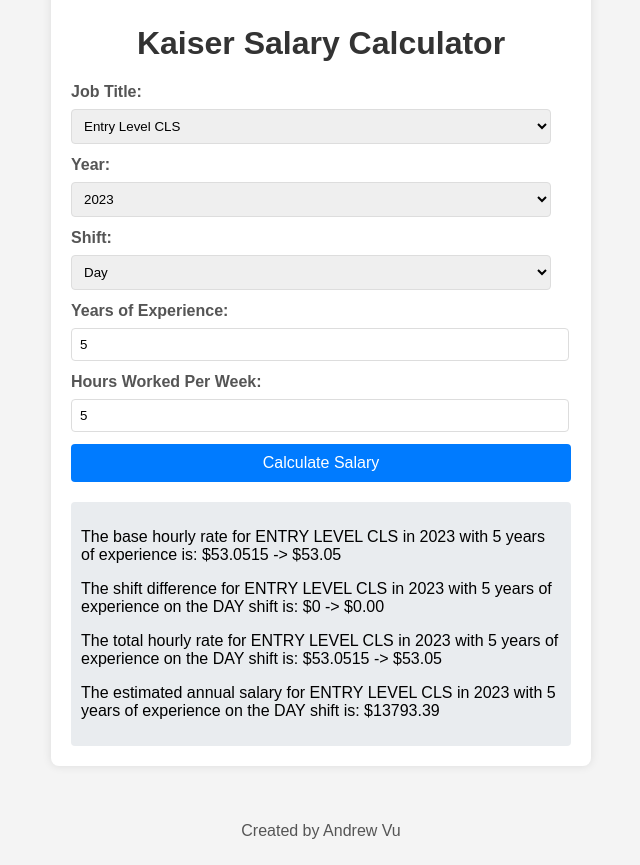
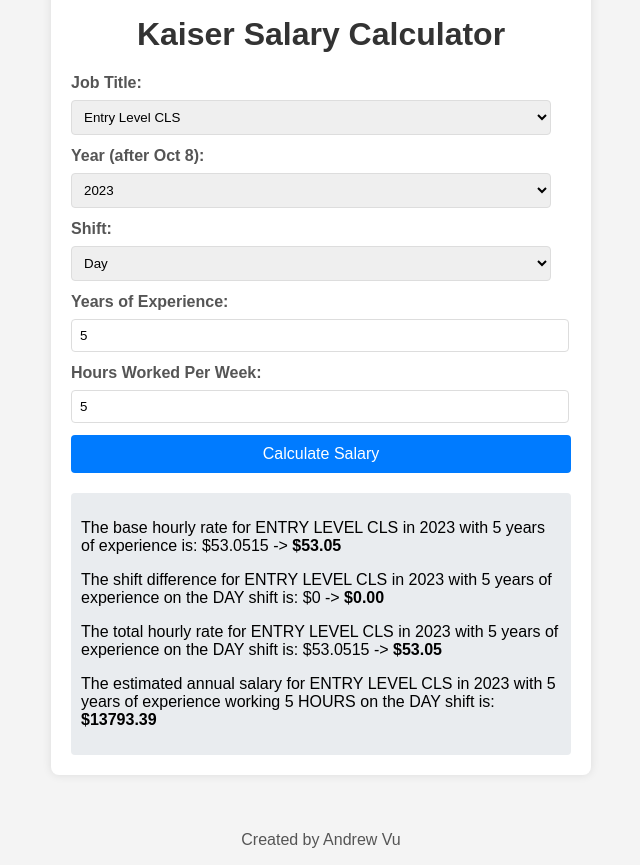
Before and after one commit to andrewkvu/kaiser-salary-calculator, a plain HTML site: page index.html in a window 1280 px wide. Both pictures are taken after typing "5", "5" into the empty fields and a click on the button "Calculate Salary". Shown: the whole page, without its empty margins (319-959 px from the left). Drawn offline with Linux system fonts and the light colour scheme.

Commit message:
formatting page

```diff
--- a/index.html
+++ b/index.html
@@ -83,7 +83,7 @@
             <option value="medical lab technician">Medical Lab Technician</option>
         </select>
 
-        <label for="year">Year:</label>
+        <label for="year">Year (after Oct 8):</label>
         <select id="year">
             <option value="2023">2023</option>
             <option value="2024">2024</option>
--- a/script.js
+++ b/script.js
@@ -445,9 +445,9 @@
     const annualSalary = (shiftDiffHourlyRate) * hours * 52;
 
     document.getElementById("output").innerHTML = `
-        <p>The base hourly rate for ${jobTitle.toUpperCase()} in ${year} with ${yearsOfExperience} years of experience is: $${baseHourlySalary} -> $${baseHourlySalary.toFixed(2)}</p>
-        <p>The shift difference for ${jobTitle.toUpperCase()} in ${year} with ${yearsOfExperience} years of experience on the ${shift.toUpperCase()} shift is: $${shiftDiff} -> $${shiftDiff.toFixed(2)}</p>
-        <p>The total hourly rate for ${jobTitle.toUpperCase()} in ${year} with ${yearsOfExperience} years of experience on the ${shift.toUpperCase()} shift is: $${shiftDiffHourlyRate} -> $${shiftDiffHourlyRate.toFixed(2)}</p>
-        <p>The estimated annual salary for ${jobTitle.toUpperCase()} in ${year} with ${yearsOfExperience} years of experience on the ${shift.toUpperCase()} shift is: $${annualSalary.toFixed(2)}</p>
+        <p>The base hourly rate for ${jobTitle.toUpperCase()} in ${year} with ${yearsOfExperience} years of experience is: $${baseHourlySalary} -> <strong>$${baseHourlySalary.toFixed(2)}</strong></p>
+        <p>The shift difference for ${jobTitle.toUpperCase()} in ${year} with ${yearsOfExperience} years of experience on the ${shift.toUpperCase()} shift is: $${shiftDiff} -> <strong>$${shiftDiff.toFixed(2)}</strong></p>
+        <p>The total hourly rate for ${jobTitle.toUpperCase()} in ${year} with ${yearsOfExperience} years of experience on the ${shift.toUpperCase()} shift is: $${shiftDiffHourlyRate} -> <strong>$${shiftDiffHourlyRate.toFixed(2)}</strong></p>
+        <p>The estimated annual salary for ${jobTitle.toUpperCase()} in ${year} with ${yearsOfExperience} years of experience working ${hours} HOURS on the ${shift.toUpperCase()} shift is: <strong>$${annualSalary.toFixed(2)}</strong></p>
     `;
 }
```
